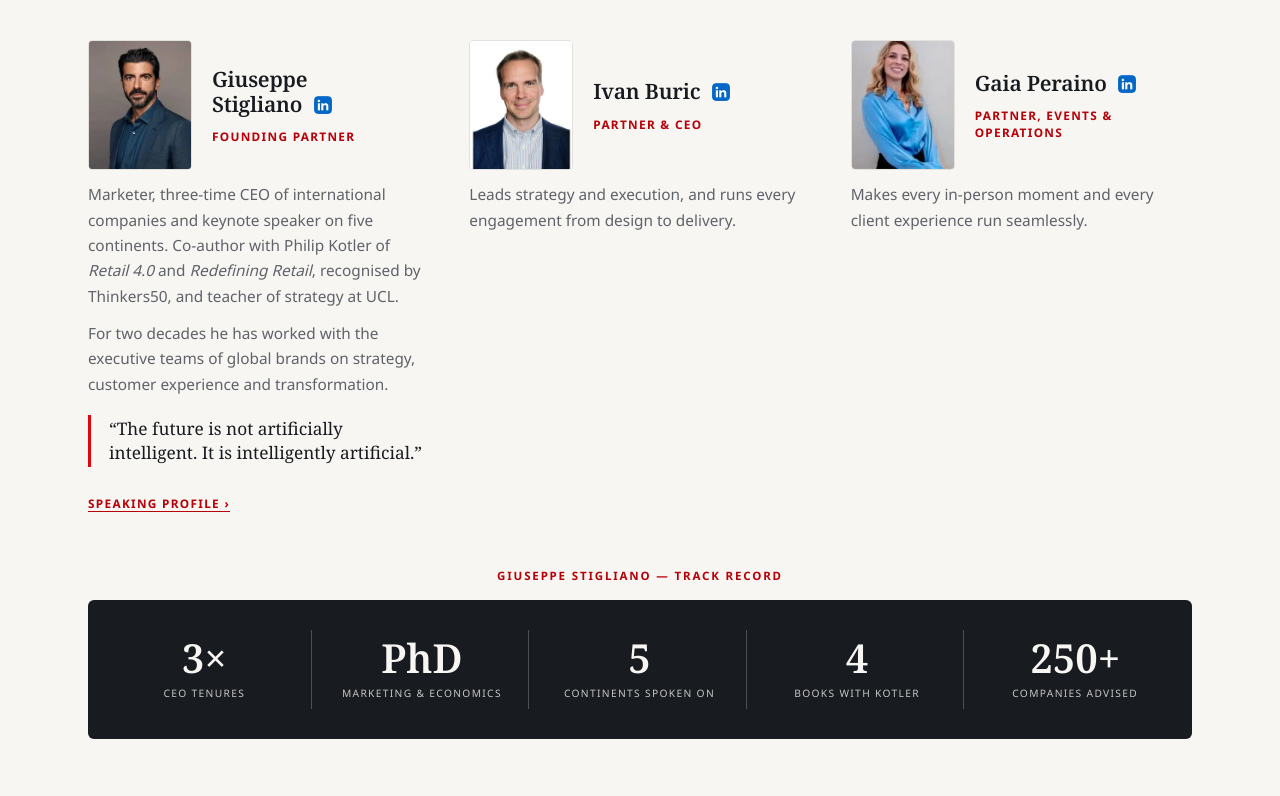
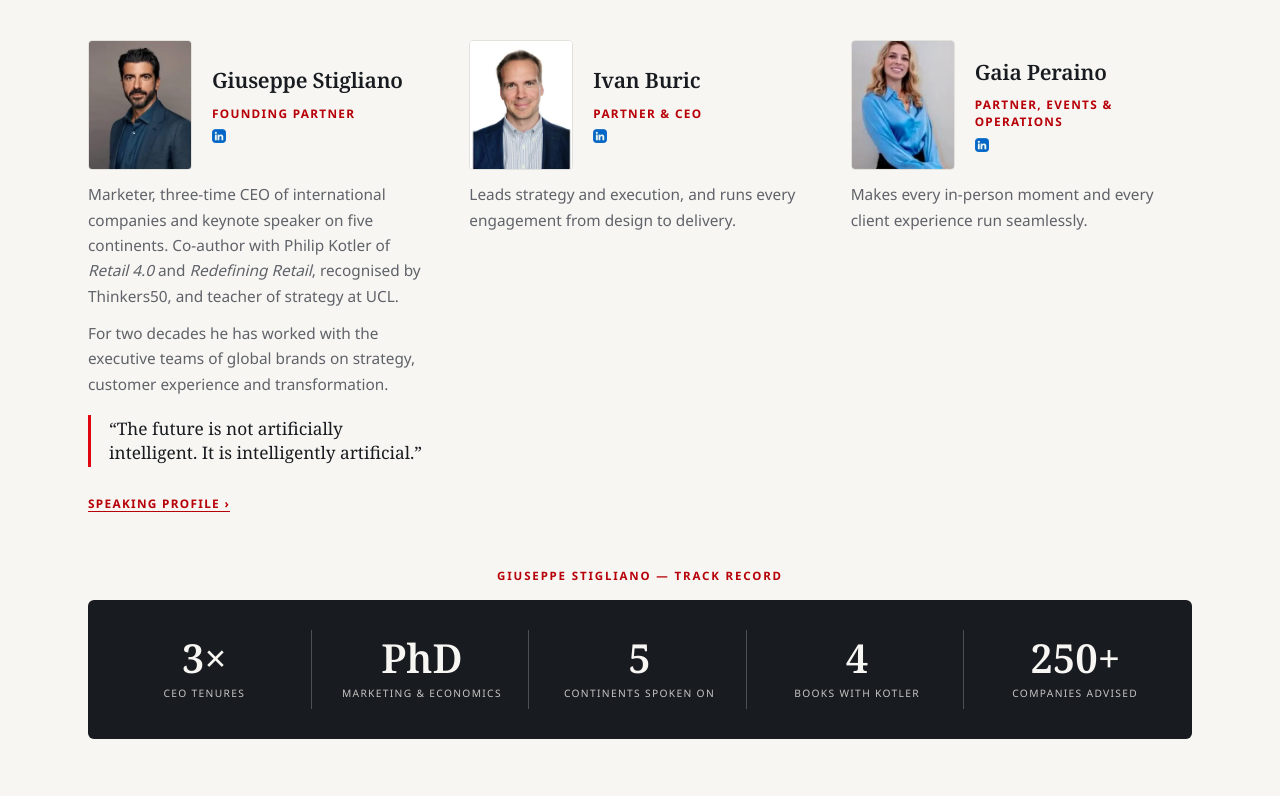
Before and after one commit to Ivangspartners/website, a plain HTML site: page about.html in a window 1280 px wide. Shown: the part 2382-3178 px from the top of the page. Drawn offline with Linux system fonts and the light colour scheme.

Commit message:
About: smaller LinkedIn icons, moved under each partner's title

```diff
--- a/about.html
+++ b/about.html
@@ -96,8 +96,8 @@
       <div class="team">
         <article class="person">
           <div class="shot"><img src="img/giuseppe-sm.webp" alt="Giuseppe Stigliano" width="240" height="300" loading="lazy" decoding="async"></div>
-          <h3>Giuseppe Stigliano <a class="li" href="https://www.linkedin.com/in/giuseppestigliano/" target="_blank" rel="noopener" aria-label="Giuseppe Stigliano on LinkedIn"><img src="img/linkedin.webp" alt="" width="64" height="64"></a></h3>
-          <p class="role">Founding Partner</p>
+          <h3>Giuseppe Stigliano</h3>
+          <p class="role">Founding Partner<a class="li" href="https://www.linkedin.com/in/giuseppestigliano/" target="_blank" rel="noopener" aria-label="Giuseppe Stigliano on LinkedIn"><img src="img/linkedin.webp" alt="" width="64" height="64"></a></p>
           <p>Marketer, three-time CEO of international companies and keynote speaker on five continents. Co-author with Philip Kotler of <em>Retail 4.0</em> and <em>Redefining Retail</em>, recognised by Thinkers50, and teacher of strategy at UCL.</p>
           <p>For two decades he has worked with the executive teams of global brands on strategy, customer experience and transformation.</p>
           <blockquote>The future is not artificially intelligent. It is intelligently artificial.</blockquote>
@@ -105,14 +105,14 @@
         </article>
         <article class="person">
           <div class="shot"><img src="img/ivan.webp" alt="Ivan Buric" width="240" height="300" loading="lazy" decoding="async"></div>
-          <h3>Ivan Buric <a class="li" href="https://www.linkedin.com/in/ivanburic/" target="_blank" rel="noopener" aria-label="Ivan Buric on LinkedIn"><img src="img/linkedin.webp" alt="" width="64" height="64"></a></h3>
-          <p class="role">Partner &amp; CEO</p>
+          <h3>Ivan Buric</h3>
+          <p class="role">Partner &amp; CEO<a class="li" href="https://www.linkedin.com/in/ivanburic/" target="_blank" rel="noopener" aria-label="Ivan Buric on LinkedIn"><img src="img/linkedin.webp" alt="" width="64" height="64"></a></p>
           <p>Leads strategy and execution, and runs every engagement from design to delivery.</p>
         </article>
         <article class="person">
           <div class="shot"><img src="img/gaia.webp" alt="Gaia Peraino" width="240" height="300" loading="lazy" decoding="async"></div>
-          <h3>Gaia Peraino <a class="li" href="https://www.linkedin.com/in/gaia-peraino-391b4a34/" target="_blank" rel="noopener" aria-label="Gaia Peraino on LinkedIn"><img src="img/linkedin.webp" alt="" width="64" height="64"></a></h3>
-          <p class="role">Partner, Events &amp; Operations</p>
+          <h3>Gaia Peraino</h3>
+          <p class="role">Partner, Events &amp; Operations<a class="li" href="https://www.linkedin.com/in/gaia-peraino-391b4a34/" target="_blank" rel="noopener" aria-label="Gaia Peraino on LinkedIn"><img src="img/linkedin.webp" alt="" width="64" height="64"></a></p>
           <p>Makes every in-person moment and every client experience run seamlessly.</p>
         </article>
       </div>
--- a/site.css
+++ b/site.css
@@ -685,7 +685,7 @@ footer .fhead a,footer nav .fhead a{font:inherit;letter-spacing:inherit;color:in
 .fcontact a{color:inherit;text-underline-offset:3px}
 .fcontact a:hover{color:var(--on-band)}
 
-/* LinkedIn link beside each partner's name */
-.person h3 .li{display:inline-block;vertical-align:-2px;margin-left:6px;line-height:0;border-radius:4px}
-.person h3 .li img{width:18px;height:18px;display:block;border-radius:4px}
-@media (prefers-reduced-motion:no-preference){.person h3 .li{transition:transform .2s ease}.person h3 .li:hover{transform:translateY(-2px)}}
+/* LinkedIn link under each partner's title */
+.person .role .li{display:block;width:max-content;margin-top:8px;line-height:0;border-radius:3px}
+.person .role .li img{width:14px;height:14px;display:block;border-radius:3px}
+@media (prefers-reduced-motion:no-preference){.person .role .li{transition:transform .2s ease}.person .role .li:hover{transform:translateY(-2px)}}
```
